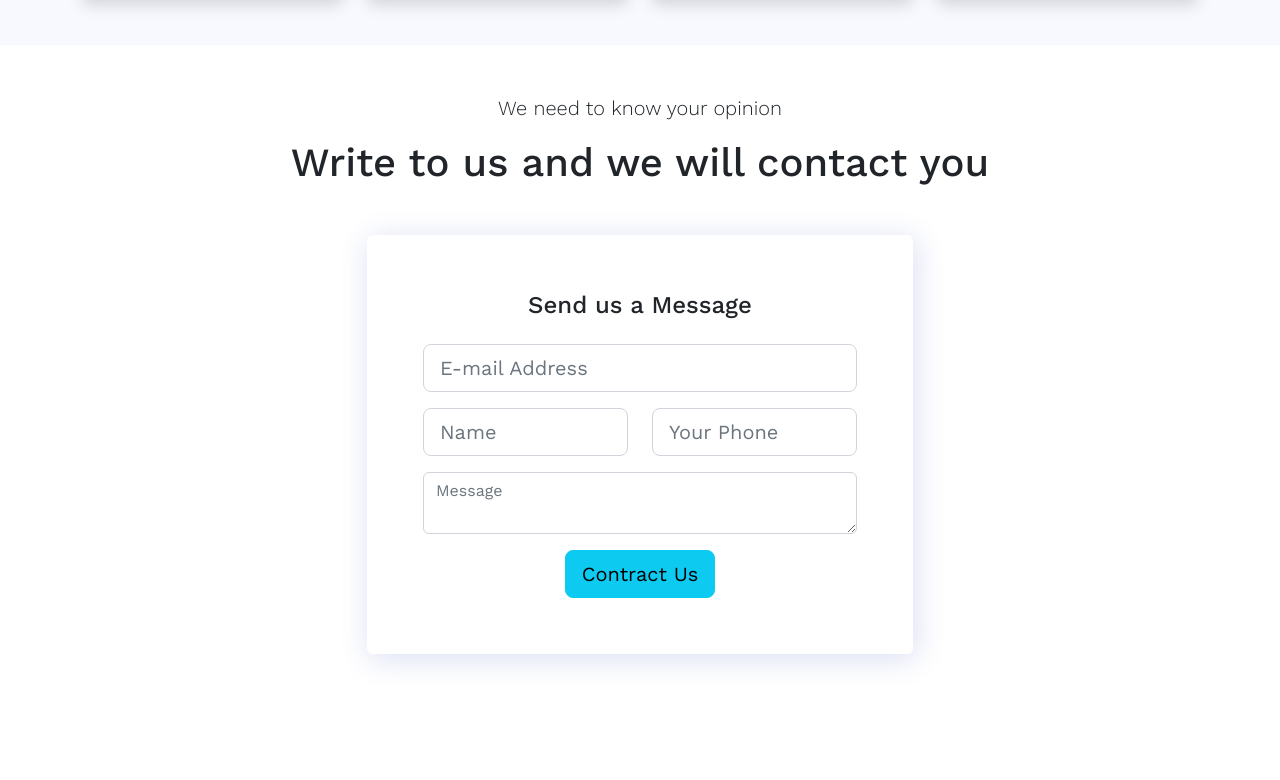
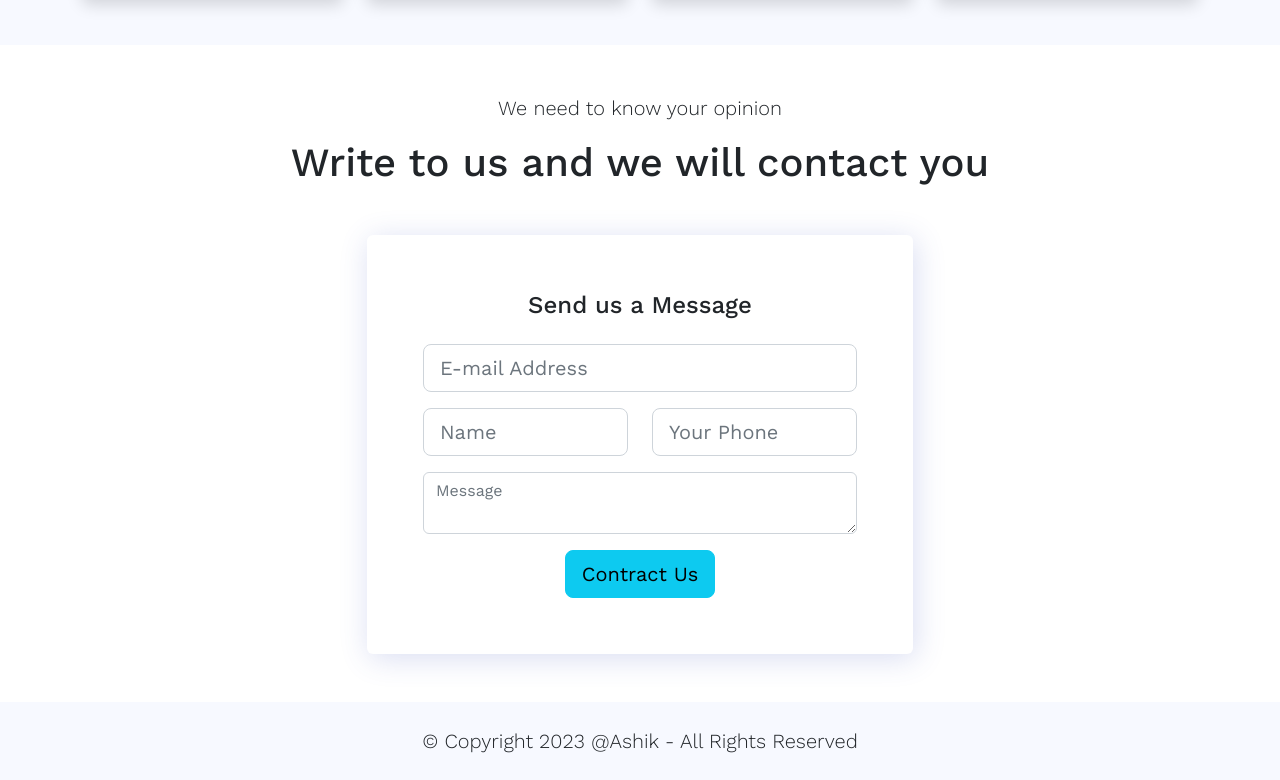
Before and after one commit to ashikdas/Health-Tracker-App-Bootstrap, a plain HTML site: page index.html in a window 1280 px wide. Shown: the part 4862-5642 px from the top of the page. Before the commit the page ends 5564 px from the top, so only its background shows below. Drawn offline with nearby package versions, Linux system fonts and the light colour scheme.

Commit message:
Footer menu done

```diff
--- a/index.html
+++ b/index.html
@@ -437,8 +437,17 @@
         <div class="col-lg-3"></div>
       </div>
     </div>
+  </section>
 
-  </section>
+  <footer class="min-section-bg py-4 text-center">
+    <div class="container">
+      <div class="row">
+        <div class="col">
+          <p class="mb-0 lead"> &copy; Copyright 2023 @Ashik - All Rights Reserved</p>
+        </div>
+      </div>
+    </div>
+  </footer>
 
   <!-- Bootstrap JavaScript Libraries -->
   <script src="https://cdn.jsdelivr.net/npm/@popperjs/core@2.11.6/dist/umd/popper.min.js"
```
